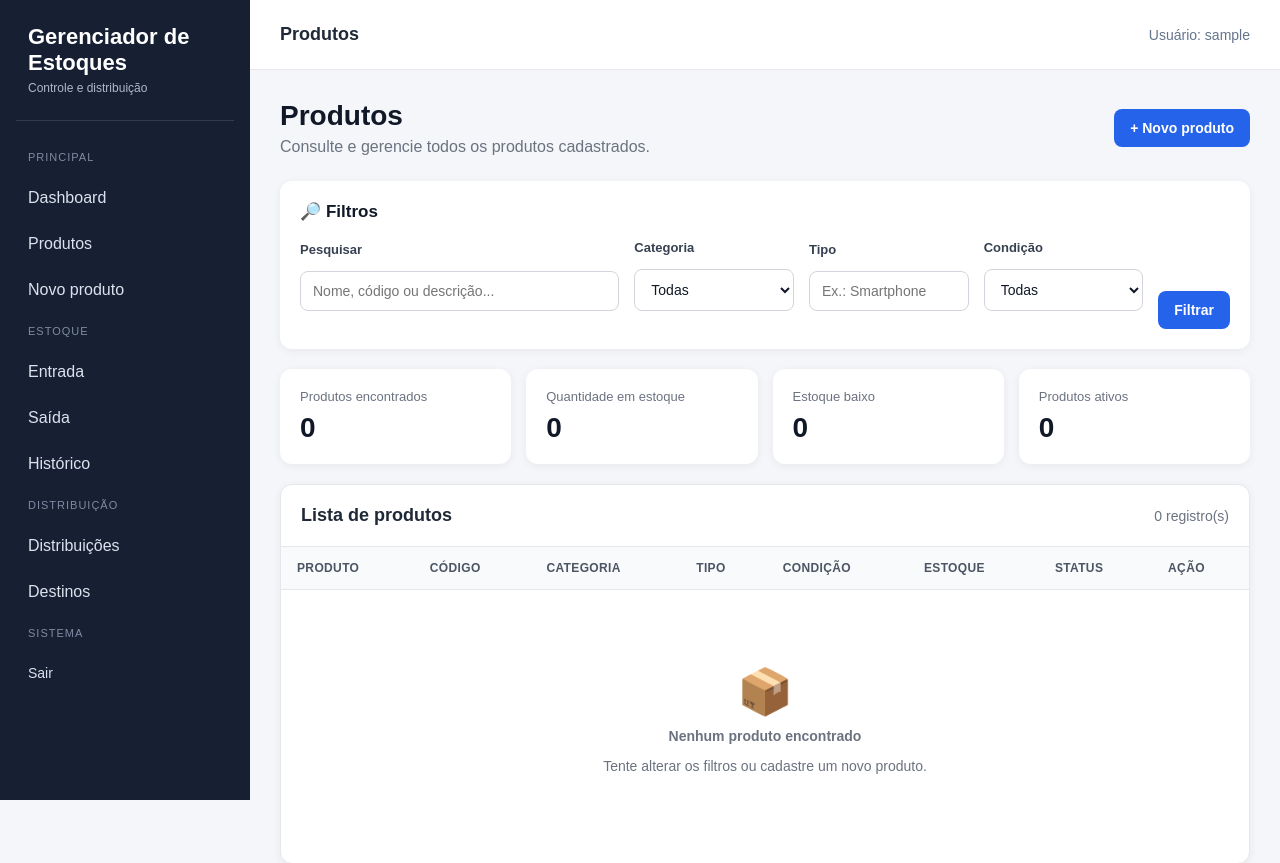
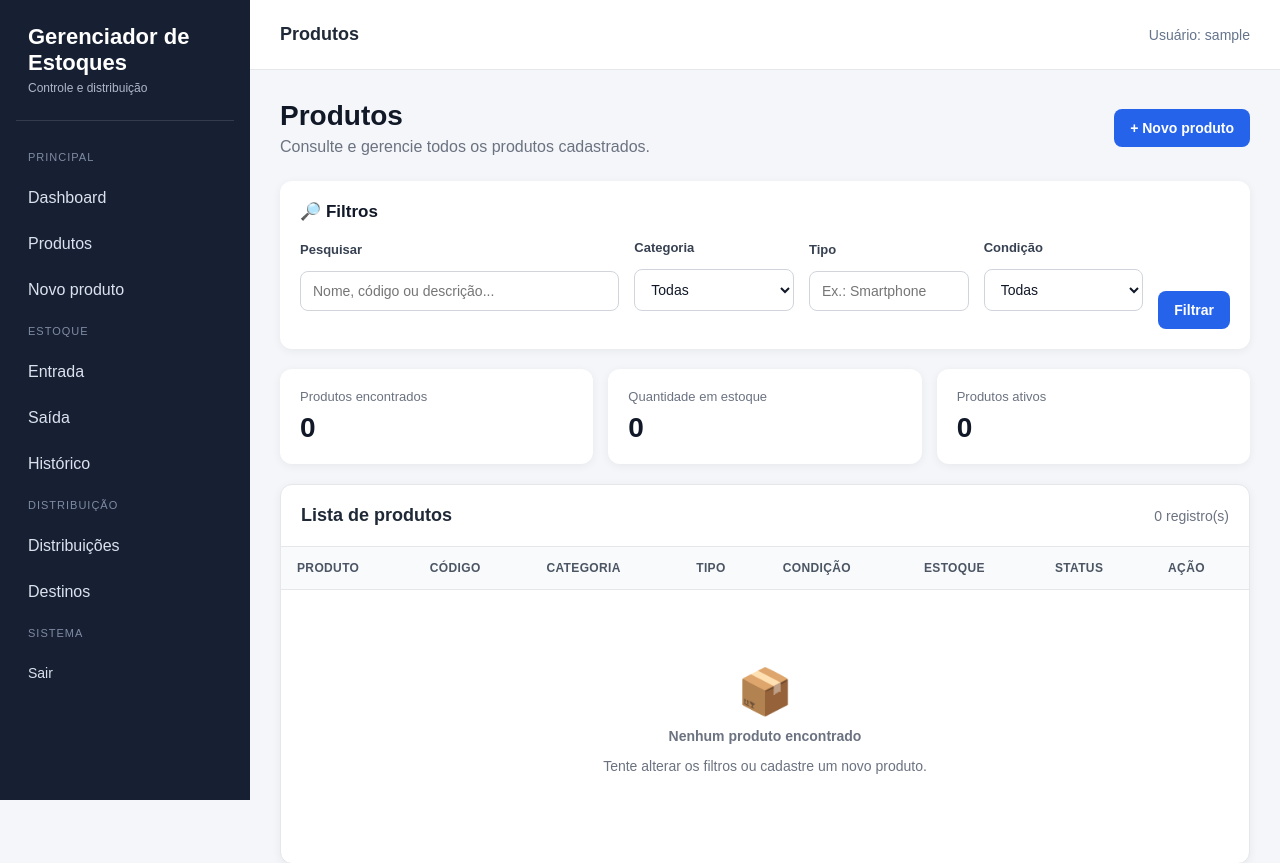
Before and after one commit to Lilianbrum/gerenciador-de-estoques, a Django app: page /produtos/ in a window 1280 px wide. Shown: the top 863 px of the page. Run offline with Django 5.2, Linux system fonts and the light colour scheme; the visitor is signed in with stand-in values (Sample User, id 1); data that the repository does not hold is empty.

Commit message:
Refactor stock display and layout in produtos.html
Removed stock status color coding and adjusted layout.

```diff
--- a/templates/estoque/produtos.html
+++ b/templates/estoque/produtos.html
@@ -112,7 +112,7 @@ Produtos
 
     .summary {
         display: grid;
-        grid-template-columns: repeat(4, 1fr);
+        grid-template-columns: repeat(3, 1fr);
         gap: 15px;
         margin-bottom: 20px;
     }
@@ -236,18 +236,7 @@ Produtos
     .stock {
         font-weight: bold;
         font-size: 16px;
-    }
-
-    .stock-low {
-        color: #dc2626;
-    }
-
-    .stock-ok {
-        color: #15803d;
-    }
-
-    .stock-zero {
-        color: #991b1b;
+        color: #111827;
     }
 
     .status-active {
@@ -608,19 +597,6 @@ Produtos
     <div class="summary-card">
 
         <div class="summary-label">
-            Estoque baixo
-        </div>
-
-        <div class="summary-value">
-            {{ produtos_estoque_baixo|default:0 }}
-        </div>
-
-    </div>
-
-
-    <div class="summary-card">
-
-        <div class="summary-label">
             Produtos ativos
         </div>
 
@@ -753,25 +729,9 @@ Produtos
 
                     <td>
 
-                        {% if produto.estoque_atual == 0 %}
-
-                            <span class="stock stock-zero">
-                                {{ produto.estoque_atual }}
-                            </span>
-
-                        {% elif produto.estoque_atual <= produto.estoque_minimo %}
-
-                            <span class="stock stock-low">
-                                {{ produto.estoque_atual }} ⚠️
-                            </span>
-
-                        {% else %}
-
-                            <span class="stock stock-ok">
-                                {{ produto.estoque_atual }}
-                            </span>
-
-                        {% endif %}
+                        <span class="stock">
+                            {{ produto.estoque_atual }}
+                        </span>
 
                         {{ produto.unidade }}
 
@@ -973,25 +933,9 @@ Produtos
 
                         <div class="mobile-info-value">
 
-                            {% if produto.estoque_atual == 0 %}
-
-                                <span class="stock stock-zero">
-                                    {{ produto.estoque_atual }}
-                                </span>
-
-                            {% elif produto.estoque_atual <= produto.estoque_minimo %}
-
-                                <span class="stock stock-low">
-                                    {{ produto.estoque_atual }} ⚠️
-                                </span>
-
-                            {% else %}
-
-                                <span class="stock stock-ok">
-                                    {{ produto.estoque_atual }}
-                                </span>
-
-                            {% endif %}
+                            <span class="stock">
+                                {{ produto.estoque_atual }}
+                            </span>
 
                             {{ produto.unidade }}
 
```
